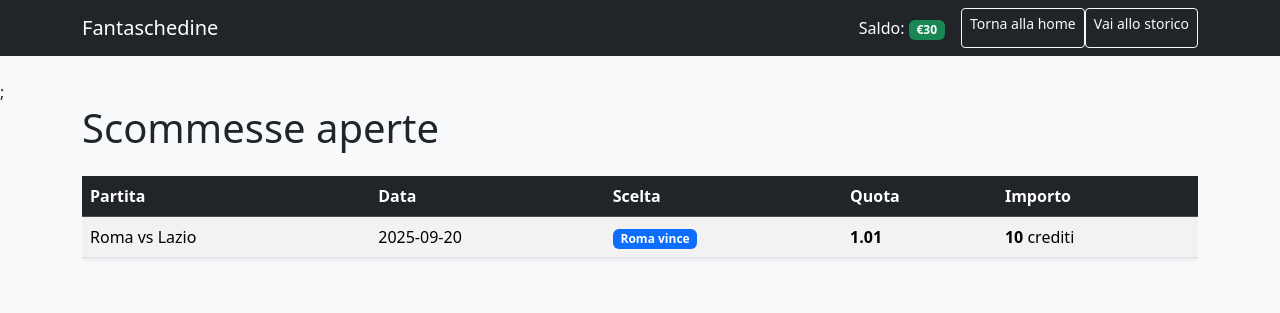
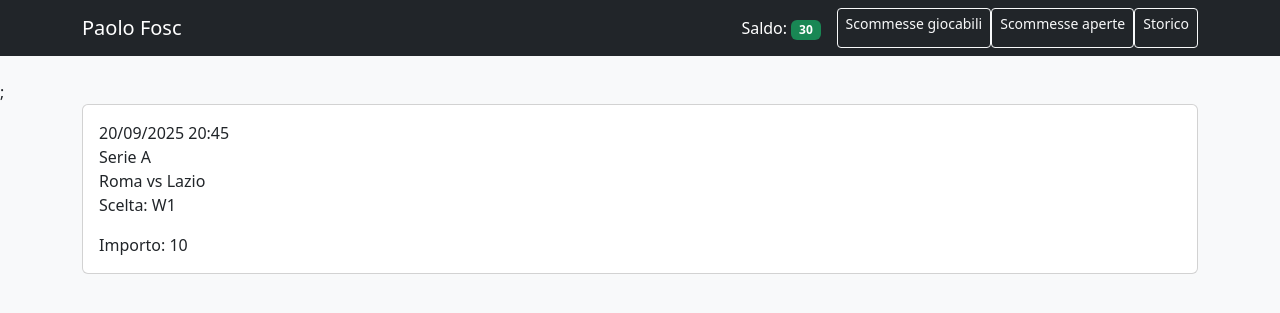
Before and after one commit to PaoloFoschini/Fantaciosfi, a PHP site: page /openBets.php in a window 1280 px wide. Shown: the top 313 px of the page. Run offline with PHP 8.4, Linux system fonts and the light colour scheme; data comes from the database, SQL or seed files in the repository; tables that the repository leaves empty hold one stand-in row (values such as "Sample post").

Commit message:
openBets implemented

```diff
--- a/src/DAO/BetDAO.php
+++ b/src/DAO/BetDAO.php
@@ -25,13 +25,13 @@ class BetDAO
     public function getUserBets(int $user_id)
     {
         $sql = "
-        SELECT b.*, m.match_date, t1.name AS team1, t2.name AS team2
+        SELECT b.*, m.*, t1.name AS team1, t2.name AS team2
         FROM bets b
         JOIN matches m ON b.match_id = m.id
         JOIN teams t1 ON m.team1 = t1.id
         JOIN teams t2 ON m.team2 = t2.id
         WHERE b.user_id = ?
-        ORDER BY m.match_date DESC";
+        ORDER BY m.match_start_date DESC";
         $stmt = $this->pdo->prepare($sql);
         $stmt->execute([$user_id]);
         return $stmt->fetchAll(PDO::FETCH_ASSOC);
--- a/src/DAO/UserDAO.php
+++ b/src/DAO/UserDAO.php
@@ -1,23 +1,27 @@
 <?php
-class UserDAO{
+class UserDAO
+{
     private readonly PDO $pdo;
-    public function __construct(PDO $pdo) {
+    public function __construct(PDO $pdo)
+    {
         $this->pdo = $pdo;
     }
-    public function getAll(){
+    public function getAll()
+    {
         $stmt = $this->pdo->query("SELECT * FROM users");
         return $stmt->fetchAll(PDO::FETCH_ASSOC);
     }
-    public function getBalance($userId) {
-        $stmt = $this->pdo->prepare("SELECT balance FROM users WHERE id = ?");
-        $stmt->execute([$userId]);
-        return $stmt->fetchColumn();
-    }
-    public function updateBalance($newBalance, $userId){
+    public function updateBalance($newBalance, $userId)
+    {
         $stmt = $this->pdo->prepare("UPDATE users SET balance = ? WHERE id = ?");
         $stmt->execute([$newBalance, $userId]);
         return true;
     }
+
+    public function getUser($userId)
+    {
+        $stmt = $this->pdo->prepare("SELECT * FROM users WHERE id = ?");
+        $stmt->execute([$userId]);
+        return $stmt->fetch(PDO::FETCH_ASSOC);
+    }
 }
-
-?>
--- a/src/components.php
+++ b/src/components.php
@@ -1,16 +1,23 @@
 <?php
-function createNavbar($balance, $target1, $name1, $target2, $name2) {
+require_once 'DAO/db.php';
+require_once 'DAO/UserDAO.php';
+function createNavbar($balance, $target1, $target2, $target3)
+{
+  global $pdo;
+  $userDAO = new UserDAO($pdo);
+  $user = $userDAO->getUser(1);
 ?>
   <nav class="navbar navbar-expand-lg navbar-dark bg-dark mb-4">
     <div class="container">
-        <a class="navbar-brand" href="index.php">Fantaschedine</a>
+      <a class="navbar-brand" href="index.php"><?= htmlspecialchars($user['name']. ' ' . $user['surname']) ?></a>
       <div class="d-flex">
         <span class="navbar-text text-white me-3">
-            Saldo: <span class="badge bg-success">€<?= htmlspecialchars($balance) ?></span>
+          Saldo: <span class="badge bg-success"><?= htmlspecialchars($balance) ?></span>
         </span>
-          <a href="<?php echo $target1 ?>.php" class="btn btn-outline-light btn-sm"><?php echo $name1 ?></a>
-          <a href="<?php echo $target2 ?>.php" class="btn btn-outline-light btn-sm"><?php echo $name2 ?></a>
+        <a href="<?php echo $target1 ?>.php" class="btn btn-outline-light btn-sm"><?php echo "Scommesse giocabili" ?></a>
+        <a href="<?php echo $target2 ?>.php" class="btn btn-outline-light btn-sm"><?php echo "Scommesse aperte" ?></a>
+        <a href="<?php echo $target3 ?>.php" class="btn btn-outline-light btn-sm"><?php echo "Storico" ?></a>
       </div>
     </div>
   </nav>
-<?php };?>
+<?php }; ?>
--- a/src/openBets.php
+++ b/src/openBets.php
@@ -14,8 +14,8 @@ $teamDAO = new TeamDAO($pdo);
 $user_id = 1;
 $giocate = $betDAO->getUserBets($user_id);
 
-// saldo utente
-$balance = $userDAO->getBalance($user_id);
+$user = $userDAO->getUser($user_id);
+$balance = $user['balance'];
 ?>
 
 <!DOCTYPE html>
@@ -23,95 +23,36 @@ $balance = $userDAO->getBalance($user_id);
 
 <head>
     <meta charset="UTF-8">
+    <meta name="viewport" content="width=device-width, initial-scale=1.0">
     <title>Storico scommesse</title>
     <link href="https://cdn.jsdelivr.net/npm/bootstrap@5.3.2/dist/css/bootstrap.min.css" rel="stylesheet">
 </head>
 
 <body class="bg-light">
 
-    <?php createNavbar($balance, 'index', 'Torna alla home', 'storico', 'Vai allo storico') ?>;
+    <?php createNavbar($balance, 'index', 'openBets', 'storico') ?>;
 
     <div class="container">
-        <h1 class="mb-4">Scommesse aperte</h1>
         <div class="table-responsive">
             <?php if (count($giocate) > 0): ?>
-                <table class="table table-striped table-hover align-middle shadow-sm">
-                    <thead class="table-dark">
-                        <tr>
-                            <th scope="col">Partita</th>
-                            <th scope="col">Data</th>
-                            <th scope="col">Scelta</th>
-                            <th scope="col">Quota</th>
-                            <th scope="col">Importo</th>
-                        </tr>
-                    </thead>
-                    <tbody>
-                        <?php foreach ($giocate as $g):
-                            $choice = $g["choice"];
-                        ?>
-                            <tr>
-                                <td><?= htmlspecialchars($g["team1"]) ?> vs <?= htmlspecialchars($g["team2"]) ?></td>
-                                <td><?= htmlspecialchars($g["match_date"]) ?></td>
-                                <td>
-                                    <?php switch ($choice) {
-                                        case "W1":
-                                            $label = htmlspecialchars($g["team1"]) . " vince";
-                                            $badgeClass = "bg-primary";
-                                            break;
-                                        case "W2":
-                                            $label = htmlspecialchars($g["team2"]) . " vince";
-                                            $badgeClass = "bg-danger";
-                                            break;
-                                        case "X":
-                                            $label = "Pareggio";
-                                            $badgeClass = "bg-warning text-dark";
-                                            break;
-                                        case "G":
-                                            $label = "Gol";
-                                            $badgeClass = "bg-warning text-dark";
-                                            break;
-                                        case "NG":
-                                            $label = "No gol";
-                                            $badgeClass = "bg-warning text-dark";
-                                            break;
-                                        default:
-                                            $label = "Scelta sconosciuta";
-                                            $badgeClass = "bg-secondary";
-                                            break;
-                                    } ?>
-                                    <span class="badge <?= $badgeClass ?>"><?= $label ?></span>
-                                </td>
-                                <td>
-                                    <?php
-                                    $quote = $betDAO->getBetQuotes($g["match_id"]);
-                                    switch ($choice) {
-                                        case "W1":
-                                            $quota = $quote["GW1"];
-                                            break;
-                                        case "W2":
-                                            $quota = $quote["GW2"];
-                                            break;
-                                        case "X":
-                                            $quota = $quote["GX"];
-                                            break;
-                                        case "G":
-                                            $quota = $quote["GG"];
-                                            break;
-                                        case "NG":
-                                            $quota = $quote["GNG"];
-                                            break;
-                                        default:
-                                            $quota = 0;
-                                            break;
-                                    }
-                                    ?>
-                                    <span class="fw-bold"><?= htmlspecialchars($quota) ?></span>
-                                </td>
-                                <td><span class="fw-bold"><?= htmlspecialchars($g["amount"]) ?></span> crediti</td>
-                            </tr>
-                        <?php endforeach; ?>
-                    </tbody>
-                </table>
+                <?php foreach ($giocate as $g):
+                    $choice = $g["choice"];
+                ?>
+                    <div class="card">
+                        <div class="card-body">
+                            <?= date("d/m/Y H:i", strtotime($g["match_start_date"])) ?>
+                            <br>
+                            <?= htmlspecialchars($g["league"]) ?>
+                            <br>
+                            <?= htmlspecialchars($g["team1"]) ?> vs <?= htmlspecialchars($g["team2"]) ?>
+                            <p class="card-text">Scelta: <?= htmlspecialchars($choice) ?></p>
+                            <p class="card-text">Importo: <?= htmlspecialchars($g["amount"]) ?></p>
+                        </div>
+                    </div>
+
+                <?php endforeach; ?>
+                </tbody>
+
         </div>
     <?php else: ?>
         <div class="alert alert-info">Non hai ancora effettuato scommesse.</div>
```
Also changed, not shown: fantaciosfi.sql (+5 -3 lines), src/index.php (+12 -9 lines), src/storico.php (+5 -5 lines). Lines whose indentation alone changed are shown as unchanged.
